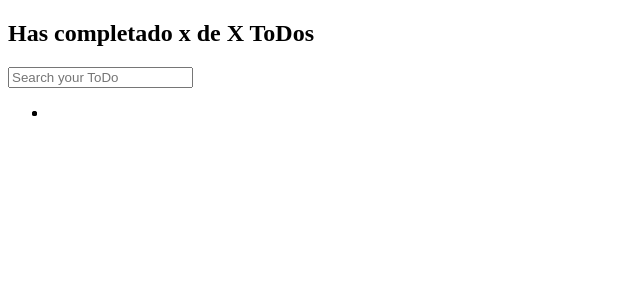
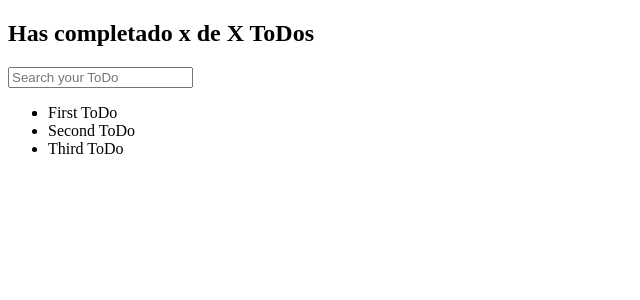
Before and after one commit to Diegofergamboa/todo-list-app, a React (Create React App) app: page / in a window 1280 px wide. Shown: the top 300 px of the page, without its empty margins (0-640 px from the left). Built offline with nearby package versions, Linux system fonts and the light colour scheme.

Commit message:
Completing

```diff
--- a/src/App.js
+++ b/src/App.js
@@ -2,6 +2,7 @@ import React from "react";
 import { TodoCounter } from './TodoCounter';
 import { TodoSearch } from './TodoSearch';
 import { TodoList } from './TodoList';
+import { TodoItem } from "./TodoItem";
 
 
 
@@ -19,7 +20,7 @@ function App() {
       <TodoCounter />
       <TodoSearch />
       <TodoList >
-          {todos.map(todo => (todo.text))}
+          {todos.map(todo => <TodoItem key={todos.text} text={todo.text}/>)}
       </TodoList >
       {/*  <CreateTodoButton /> */}
     </>
--- a/src/TodoItem.js
+++ b/src/TodoItem.js
@@ -3,7 +3,7 @@ import React from 'react'
 function TodoItem(props) {
     return (
         <li>
-            {props.children}
+            {props.text}
         </li>
     );
 };
--- a/src/TodoList.js
+++ b/src/TodoList.js
@@ -6,7 +6,7 @@ function TodoList(props) {
         <section>
             <ul>
                 <li>
-                    <TodoItem text={props.text}/>
+                    {props.children}
                 </li>
             </ul>
         </section>
```
